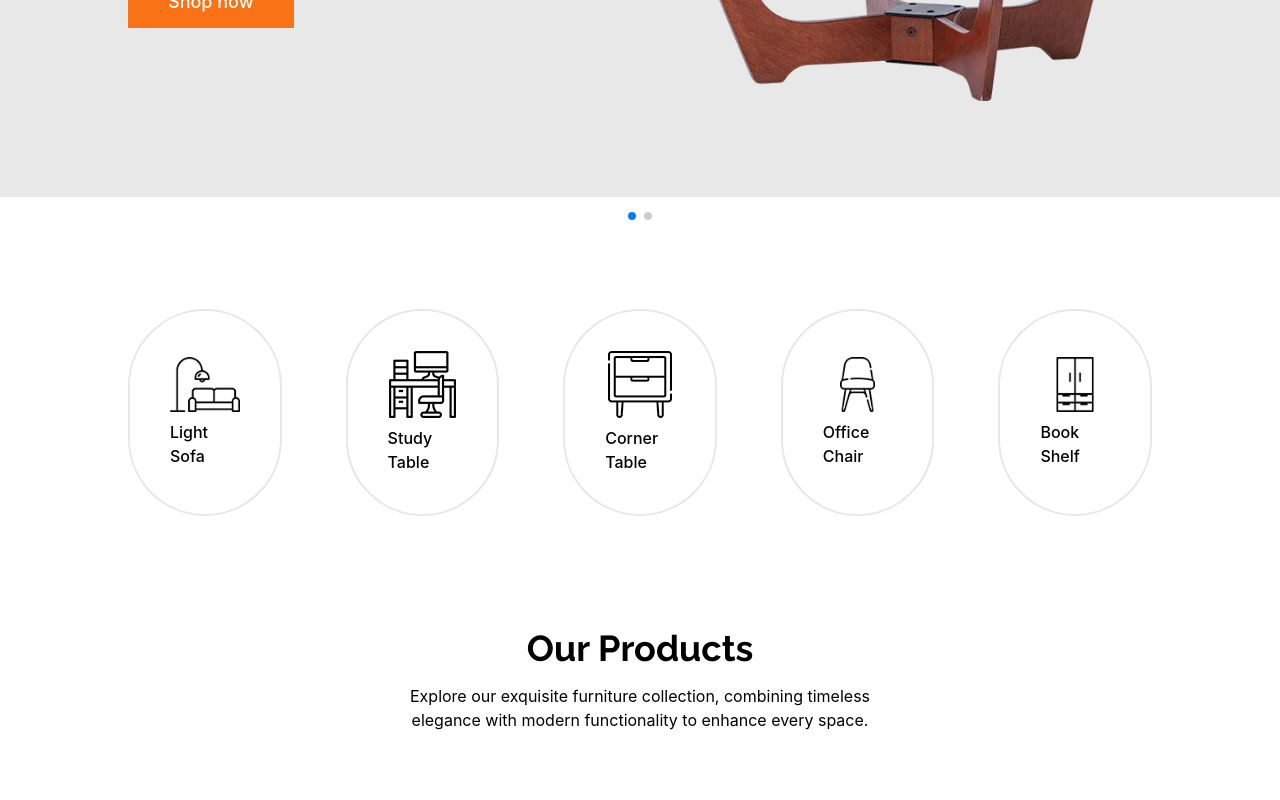
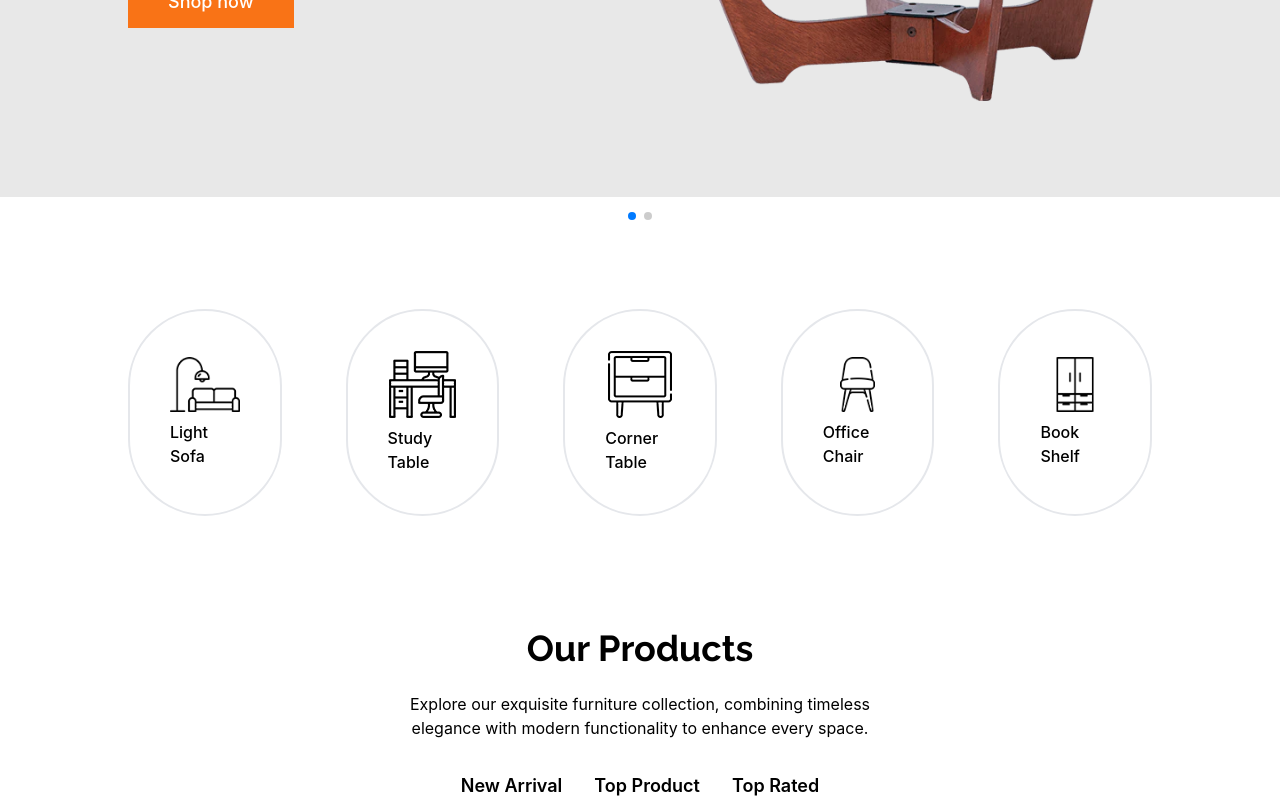
Before and after one commit to gauravgangwarweb/furns, a React (Vite) app: page / in a window 1280 px wide. Shown: the part 534-1334 px from the top of the page. Before the commit the page ends 1266 px from the top, so only its background shows below. Built offline with nearby package versions, Linux system fonts and the light colour scheme.

Commit message:
refactor: Update OurProduct component with new buttons and spacing

```diff
--- a/src/components/home/OurProduct.jsx
+++ b/src/components/home/OurProduct.jsx
@@ -3,7 +3,12 @@ const OurProduct = () => {
         <div className="mt-28">
             <div className="flex flex-col items-center justify-center">
                 <h4 className="text-4xl font-bold raleway">Our Products</h4>
-                <p className="px-[400px] text-center text-base mt-4">Explore our exquisite furniture collection, combining timeless elegance with modern functionality to enhance every space.</p>
+                <p className="px-[400px] text-center text-base mt-6">Explore our exquisite furniture collection, combining timeless elegance with modern functionality to enhance every space.</p>
+                <div className="flex gap-8 mt-8">
+                    <button className="text-lg font-semibold">New Arrival</button>
+                    <button className="text-lg font-semibold">Top Product</button>
+                    <button className="text-lg font-semibold">Top Rated</button>
+                </div>
             </div>
         </div>
     );
```
